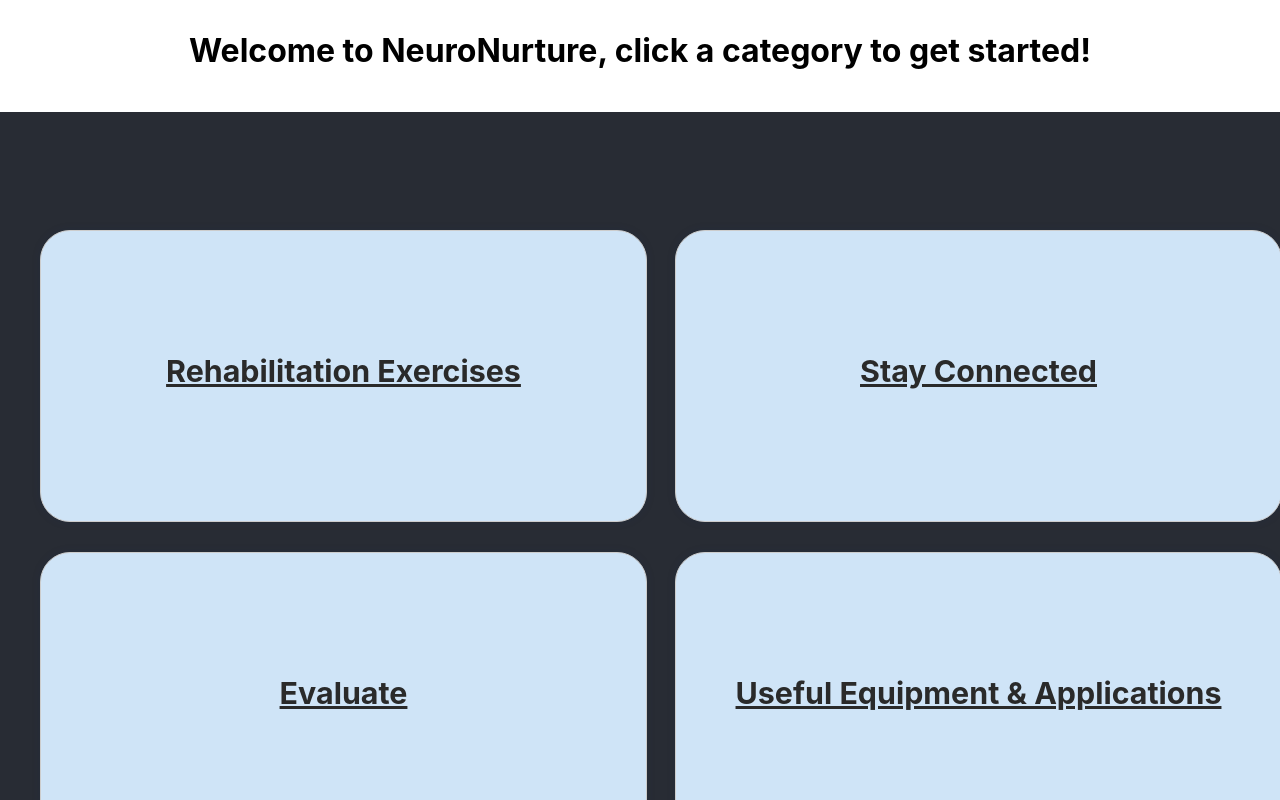
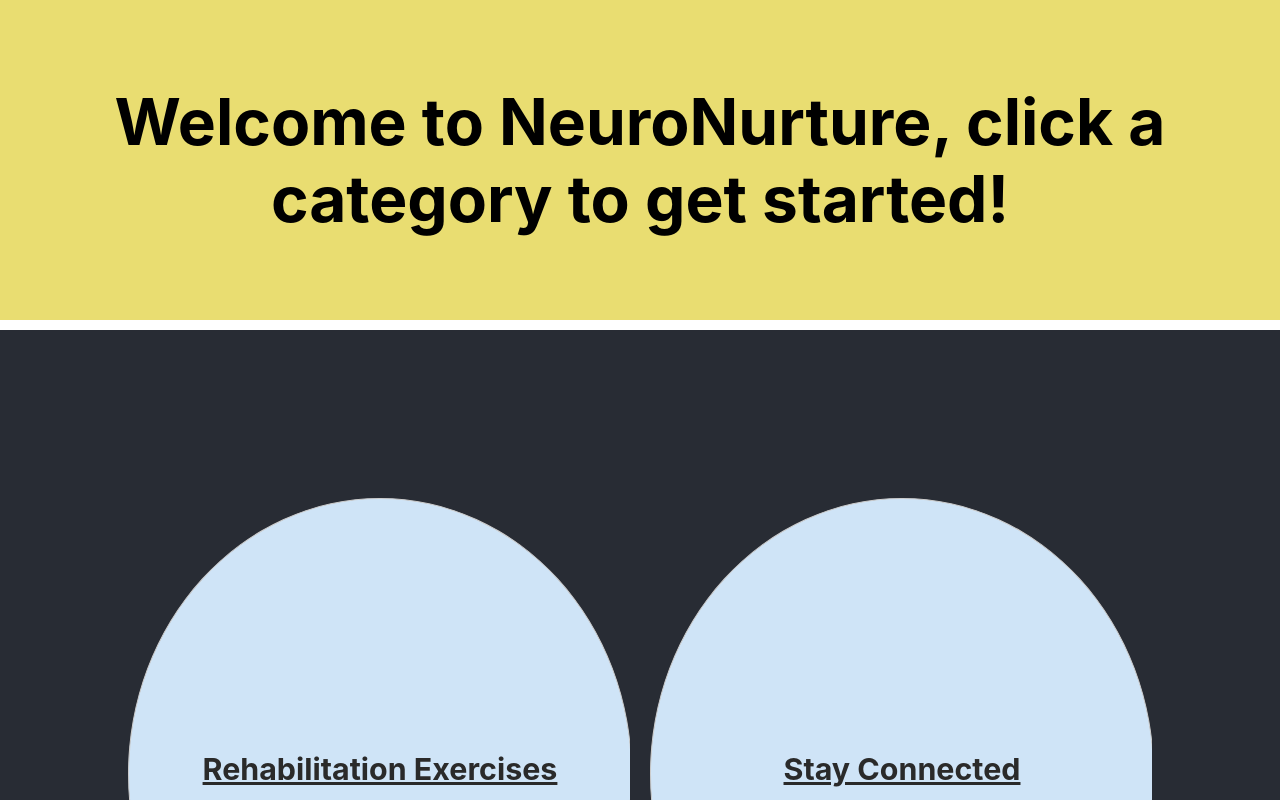
Before and after one commit to kmperera/CIS4930-HandsOnLearning, a React (Create React App) app in the folder health-app-frontend/: page / in a window 1280 px wide. Shown: the top 800 px of the page. Built offline with nearby package versions, Linux system fonts and the light colour scheme.

Commit message:
Pushing my silly little buttons

```diff
--- a/health-app-frontend/src/Homepage/Homepage.css
+++ b/health-app-frontend/src/Homepage/Homepage.css
@@ -43,42 +43,51 @@
 
 /* Homepage.css */
 
-/* Homepage.css */
-
 .Header-container {
     text-align: center;
-    padding: 10px 10px;
+    padding: 40px 0;
     margin-bottom: 10px;
+    font-size: 200%;
+    background-color: #e9dd71;
   }
 
   .App-header {
     display: grid;
     grid-template-columns: repeat(2, 1fr);
-    gap: 70px;
-    padding: 10px 40px;
+    justify-content: center;
+    justify-items: center;
+    align-items: center;
+    gap: 20px;
+    padding: 10%;
     margin-top: 10px;
   }
 
   .Link {
     text-decoration: none;
+    flex-direction: column;
+    min-width: 100%;
+    overflow: hidden;
+    align-items: center;
+    justify-content: center;
+    height: 100%;
+    width: 90%;
   }
 
   .category-link {
-    margin-top: 30px;
-    margin-right: 20px;
+    margin-top: 40px;
     width: 100%;
-    height: 250px;
-    padding: 20px;
+    height: 550px;
+    padding: 0px;
     text-align: center;
     border: 1px solid #ccc;
-    border-radius: 30px;
-    box-shadow: 0 0 10px rgba(8, 52, 117, 0.1);
+    border-radius: 60%;
+    box-shadow: 0 0 0 rgba(8, 52, 117, 0.1);
     transition: transform 0.3s ease-in-out;
     color: #2a2a2a;
     background-color: #cfe4f7;
     display: flex;
     flex-direction: column;
-    justify-content: space-around;
+    justify-content: space-evenly;
   }
 
   .category-link:hover {
```
